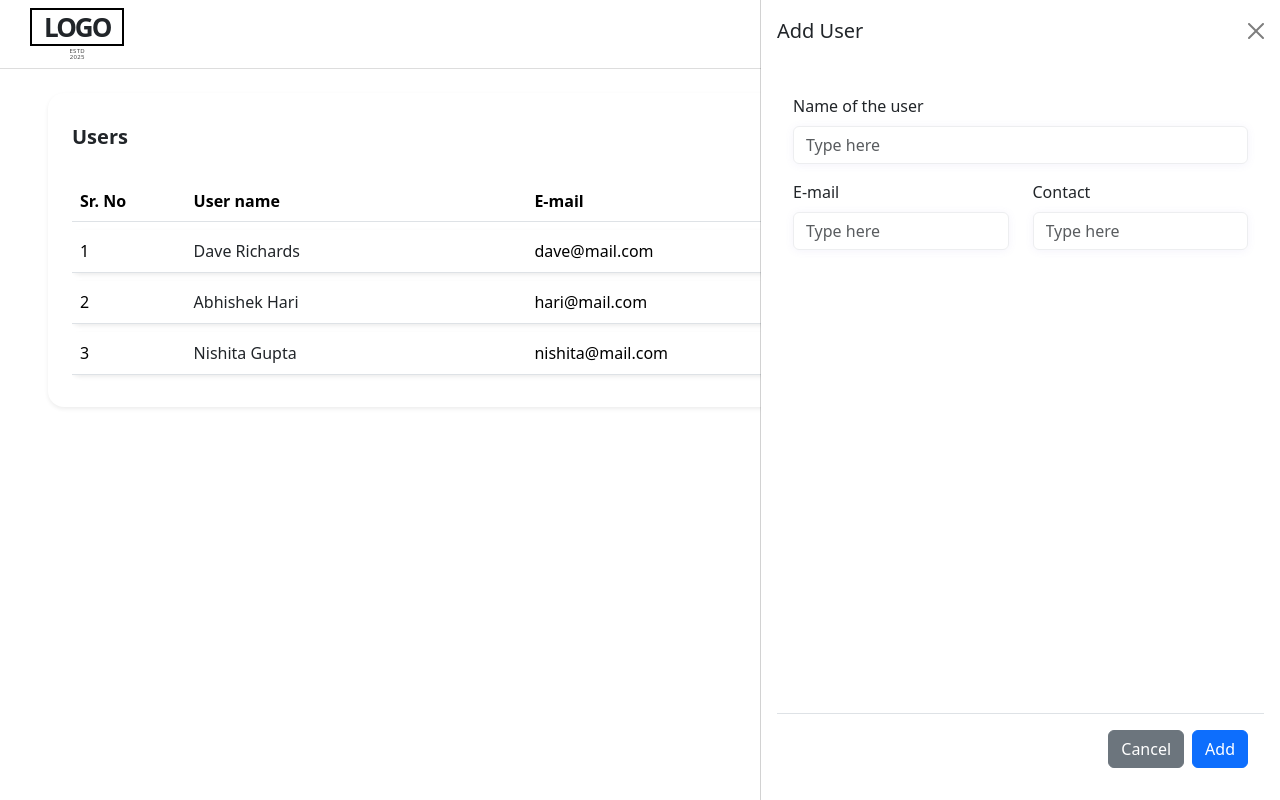
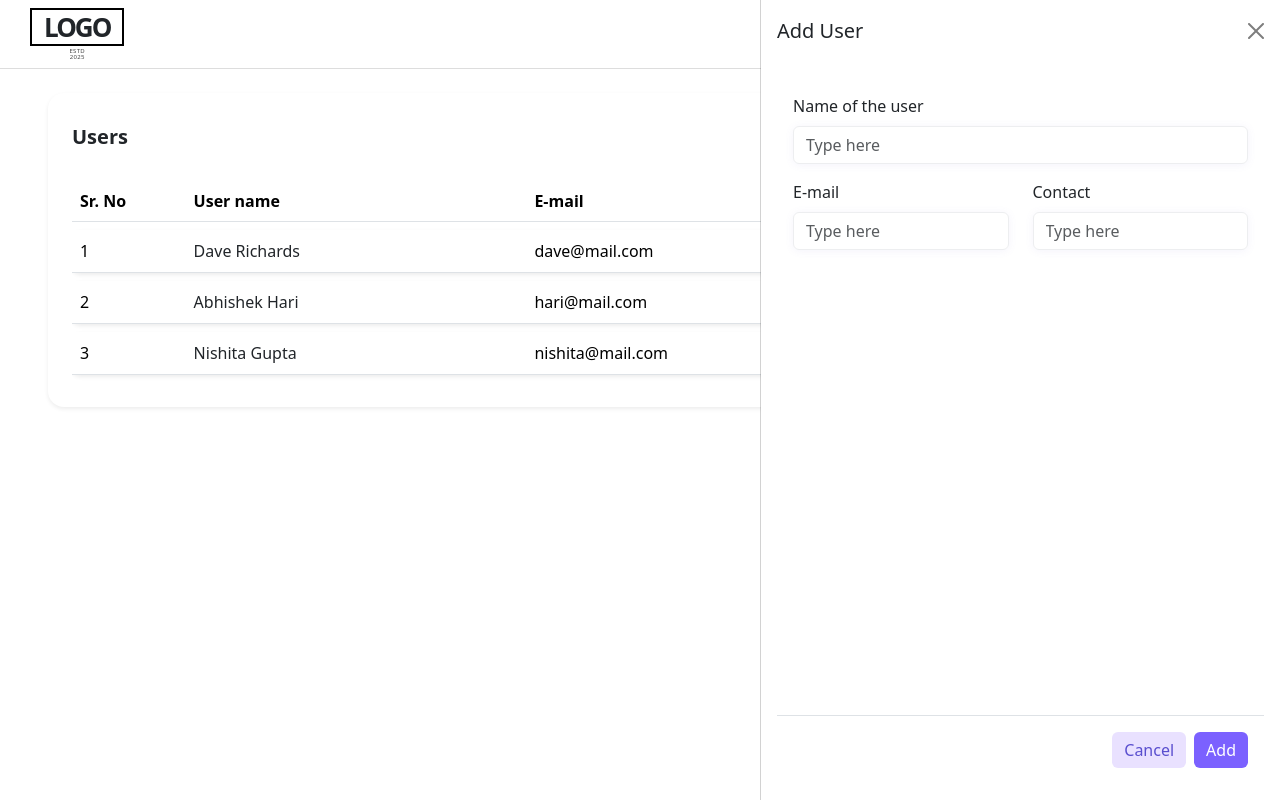
Before and after one commit to Sathvika2955/FrontEndTask-User_Management_System, a React (Vite) app in the folder campus-recruitment-vite/: page / in a window 1280 px wide. Both pictures are taken after a click on the button "+ Add user". Built offline with nearby package versions, Linux system fonts and the light colour scheme.

Commit message:
Cancel & Add buttons

```diff
--- a/campus-recruitment-vite/src/components/AddUserModal.jsx
+++ b/campus-recruitment-vite/src/components/AddUserModal.jsx
@@ -53,6 +53,20 @@ const AddUserModal = ({ handleClose, users, setUsers }) => {
     handleClose();
   };
 
+  // Custom color styles
+  const styles = {
+    cancelButton: {
+      backgroundColor: '#E9E1FF', // light lavender
+      color: '#5A4FCF', // slightly darker text for contrast
+      border: 'none',
+    },
+    addButton: {
+      backgroundColor: '#7B61FF', // bright lavender
+      color: 'white',
+      border: 'none',
+    }
+  };
+
   return (
     <div className="d-flex flex-column h-100">
       {/* Scrollable form area */}
@@ -101,16 +115,22 @@ return (
 
       {/* Sticky footer for buttons */}
       <div className="adduser-actions-footer d-flex justify-content-end gap-2 p-3 bg-white border-top">
-      <Button variant="secondary" onClick={handleClose}>
+        <Button
+          style={styles.cancelButton}
+          onClick={handleClose}
+        >
           Cancel
         </Button>
-      <Button variant="primary" type="submit" form="adduser-form">
+        <Button
+          style={styles.addButton}
+          type="submit"
+          form="adduser-form"
+        >
           Add
         </Button>
       </div>
     </div>
   );
-
 };
 
 export default AddUserModal;
```
Lines whose indentation alone changed are shown as unchanged.
